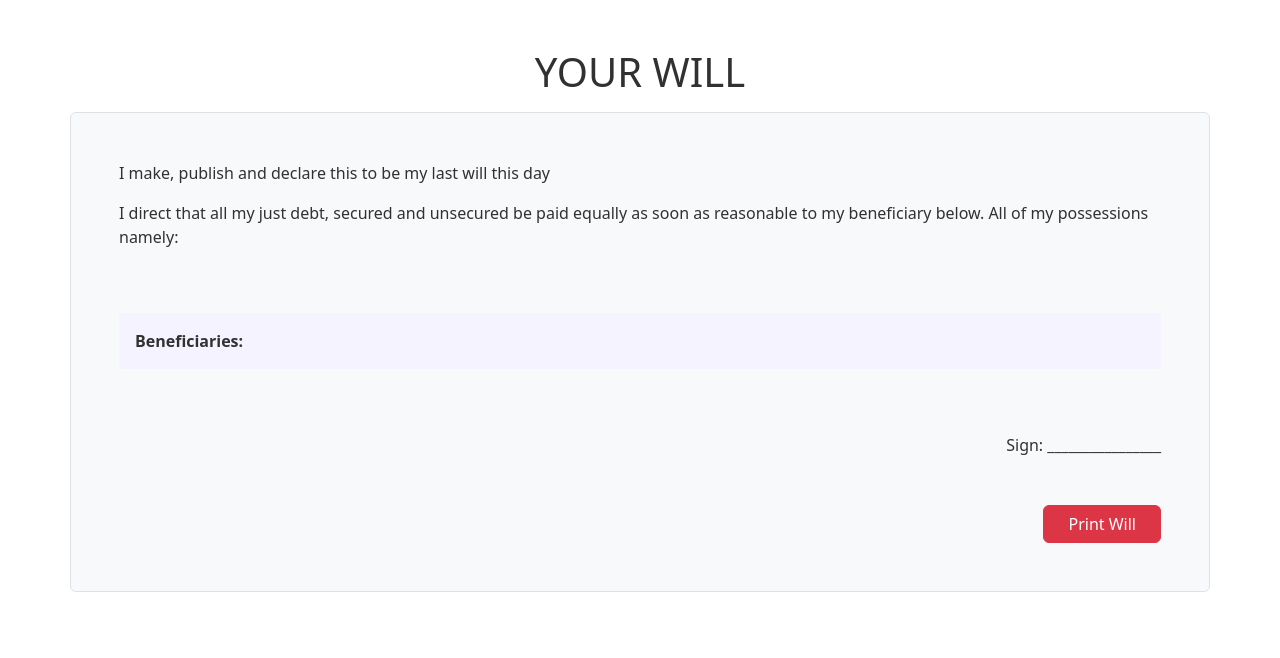
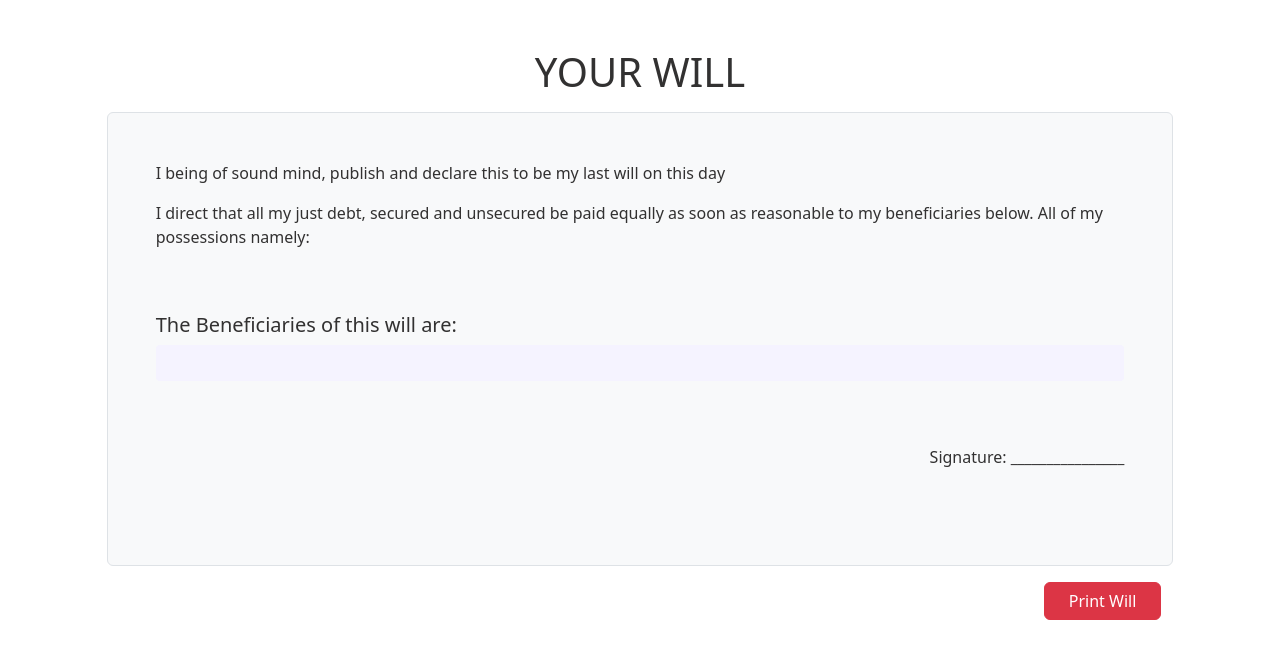
Before and after one commit to Maiqel1/will-generator, a React (Create React App) app: page /will in a window 1280 px wide. Shown: the top 658 px of the page. Built offline with nearby package versions, Linux system fonts and the light colour scheme.

Commit message:
feat: added print will functionality

```diff
--- a/src/components/Form.jsx
+++ b/src/components/Form.jsx
@@ -49,7 +49,7 @@ function Form() {
       <div className="justify-content-center mt-3">
             <div className="d-flex justify-content-between container p-0 col-10">
             <label htmlFor="beneficiaries">Beneficiaries</label>
-            <button className="btn btn-danger" onClick={() => handleAddBeneficiaries()}>+</button>
+            <button className="" onClick={() => handleAddBeneficiaries()}>+</button>
             </div>
         {beneficiaries.map((data, i) => {
           return (
@@ -75,7 +75,7 @@ function Form() {
         <div className="justify-content-center mt-4">
             <div className="d-flex justify-content-between container p-0 col-10">
             <label htmlFor="Posessions">Posessions</label>
-            <button className="btn btn-danger" onClick={() => handleAddPosessions()}>+</button>
+            <button className="" onClick={() => handleAddPosessions()}>+</button>
             </div>
         {posessions.map((data, i) => {
           return (
--- a/src/components/Will.jsx
+++ b/src/components/Will.jsx
@@ -8,16 +8,16 @@ function Will() {
     <>
       <h1 className="text-center mt-5 mb-3">YOUR WILL</h1>
 
-      <div className="customCard container border bg-light rounded p-5">
+      <div className="customCard container border bg-light rounded p-5 col-10">
         <div className="justify-content-between align-items-center">
           <p>
-            I <span className="fw-bolder">{nameAndDate.fullname}</span> make,
-            publish and declare this to be my last will this day{" "}
+            I <span className="fw-bolder">{nameAndDate.fullname.toUpperCase()}</span>being of sound mind,
+            publish and declare this to be my last will on this day{" "}
             <span className="fw-bolder">{nameAndDate.date}</span>
           </p>
           <div>
             I direct that all my just debt, secured and unsecured be paid
-            equally as soon as reasonable to my beneficiary below. All of my
+            equally as soon as reasonable to my beneficiaries below. All of my
             possessions namely:{" "}
             <ul className="fw-bold py-4">
               {posessions.map((posession) => {
@@ -29,8 +29,9 @@ function Will() {
               })}
             </ul>
           </div>
+          <h5>The Beneficiaries of this will  are:</h5>
           <ul className="bg-bene d-flex gap-2 list-style-type-none p-3">
-           <li className="fw-bolder">Beneficiaries:</li> {beneficiaries.map((beneficiary) => {
+           {beneficiaries.map((beneficiary) => {
               if (beneficiary > 1) {
                 return <li className="px-0">{beneficiary}</li>;
               } else {
@@ -39,11 +40,14 @@ function Will() {
             })}
           </ul>
         </div>
-        <div className="text-end py-5">Sign: ________________</div>
-        <div className="text-end">
-        <button className="btn btn-danger px-4" >Print Will</button>
+        <div className="text-end py-5">Signature: ________________</div>
+      </div>
+      <div className=" container mt-3 text-end col-10">
+        <button className="btn btn-danger px-4" onClick={() => {
+          window.print()
+          return false;
+        }} >Print Will</button>
         </div>
-      </div>
     </>
   );
 }
```
